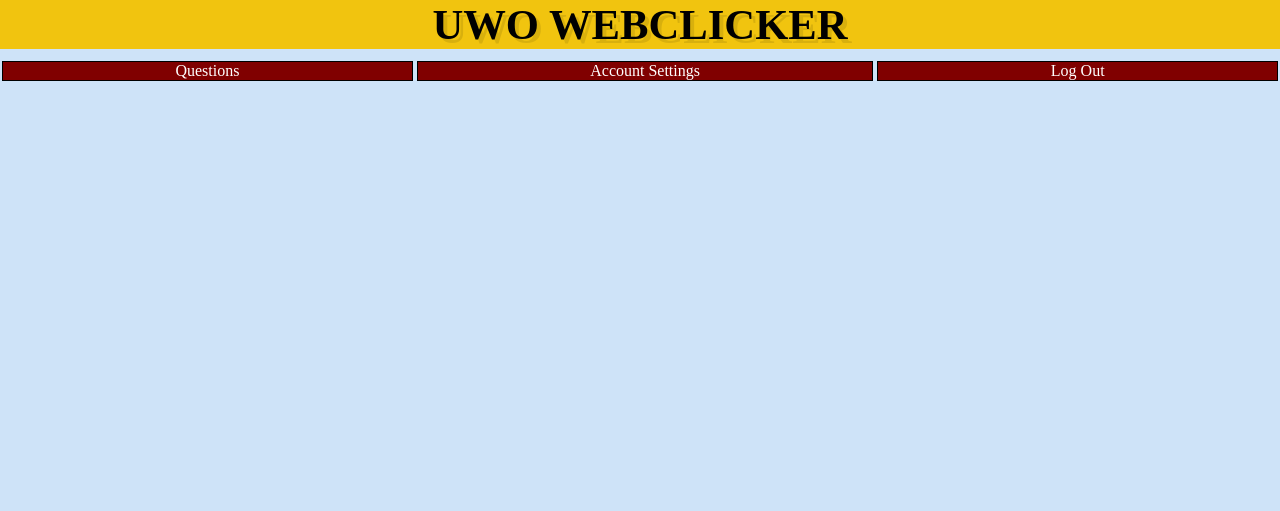
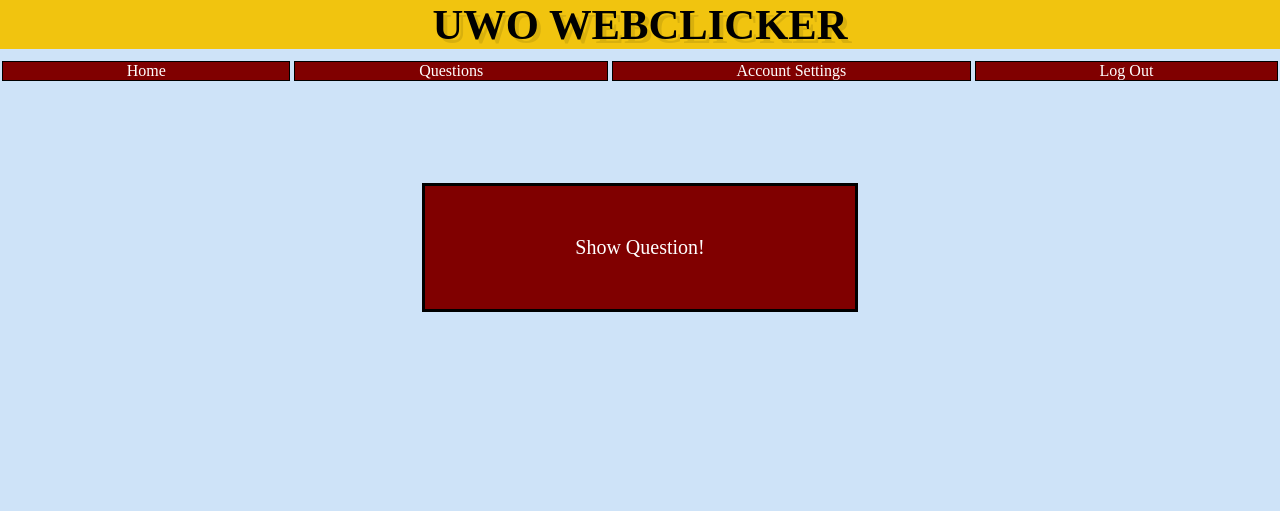
Before and after one commit to BrettSwanson/PIndiv3, a PHP site: page /welcome.php in a window 1280 px wide. Shown: the top 511 px of the page. Run offline with PHP 8.4, Linux system fonts and the light colour scheme.

Commit message:
added showing questions

```diff
--- a/nav.html
+++ b/nav.html
@@ -1,5 +1,6 @@
 <nav>
   <div>
+    <a href="welcome.php">Home</a>
     <a href="">Questions</a>
     <a href="">Account Settings</a>
     <a href="login.php">Log Out</a>
--- a/styles.css
+++ b/styles.css
@@ -2,6 +2,22 @@ body {
   text-align: center;
   background-color: #CEE3F8;
   margin: auto;
+}
+
+
+#link {
+  margin: auto;
+  background-color: maroon;
+  font-size: 20px;
+  padding-top: 50px;
+  padding-bottom: 50px;
+  border: 3px solid black;
+  padding-left: 150px;
+  padding-right: 150px;
+  text-decoration: none;
+  color: white;
+  margin-top: 100px;
+  display: inline-block;
 }
 
 #footer {
--- a/welcome.php
+++ b/welcome.php
@@ -2,7 +2,7 @@
     require("header.html");
     require("nav.html");
  ?>
-
+    <a href="Q5.php" id="link">Show Question!</a>
  <?php
     require("footer.html")
   ?>
```
